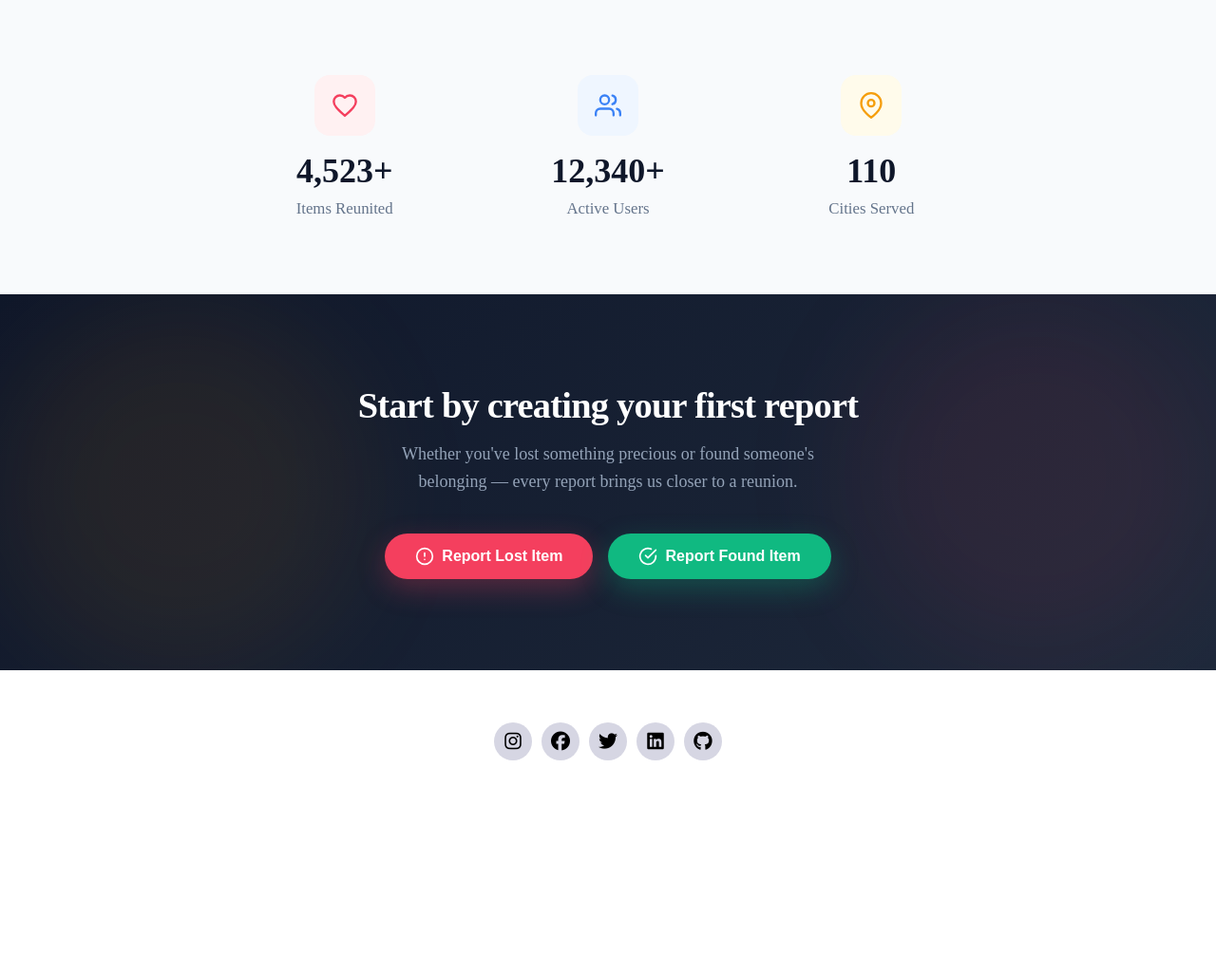
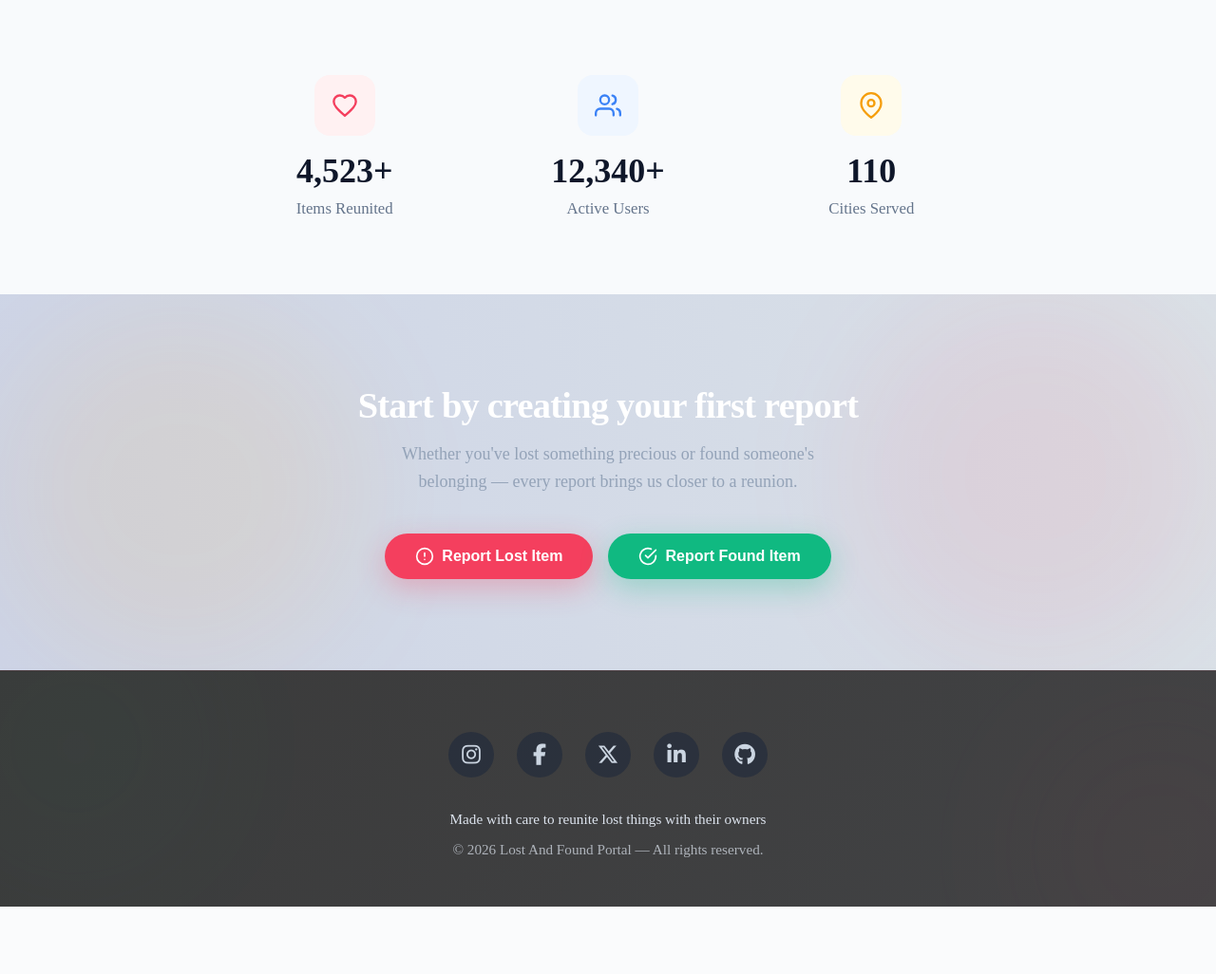
Before and after one commit to Jaspreet1117/Lost-And-Found-Portal, a Node server app: page /Welcome in a window 1280 px wide. Shown: the part 1368-2394 px from the top of the page at 95% size. After the commit the page ends 2323 px from the top, so only its background shows below. Run offline with Node 20, Linux system fonts and the light colour scheme.

Commit message:
Fixed footer

```diff
--- a/public/css/Welcome.css
+++ b/public/css/Welcome.css
@@ -568,7 +568,8 @@
   }
   .secondary-cta {
     padding: 96px 24px;
-    background: linear-gradient(135deg, #0f172a 0%, #1e293b 100%);
+    /* background: linear-gradient(135deg, #, #95c2c4); */
+    background: linear-gradient(260deg, #dae1e7, #cdd4e7);
     position: relative;
     overflow: hidden;
     color: white;
@@ -698,3 +699,103 @@
   border-radius:50%;
   font-size:20px;
 }
+.site-footer {
+    padding: 64px 24px 40px;
+    background: linear-gradient(135deg, #3a3a3a 0%, #424345 100%);
+    color: #dde4ee;
+    position: relative;
+    overflow: hidden;
+    border-top: 1px solid rgba(244, 63, 94, 0.08);
+  }
+
+  .footer-container {
+    max-width: 1200px;
+    margin: 0 auto;
+    text-align: center;
+    position: relative;
+    z-index: 2;
+  }
+
+  .social-icons {
+    display: flex;
+    justify-content: center;
+    gap: 24px;
+    margin-bottom: 32px;
+  }
+
+  .social-link {
+    display: flex;
+    align-items: center;
+    justify-content: center;
+    width: 48px;
+    height: 48px;
+    border-radius: 50%;
+    font-size: 1.4rem;
+    color: #cbd5e1;
+    background: rgba(30, 41, 59, 0.6);
+    transition: all 0.3s ease;
+    text-decoration: none;
+  }
+
+  .social-link:hover {
+    transform: translateY(-4px);
+    box-shadow: 0 10px 25px rgba(0,0,0,0.3);
+  }
+
+  /* Brand-specific hover colors matching your theme */
+  .instagram:hover  { color: #e1306c; background: rgba(225, 48, 108, 0.12); }
+  .facebook:hover   { color: #1877f2; background: rgba(24, 119, 242, 0.12); }
+  .twitter:hover    { color: #1da1f2; background: rgba(29, 161, 242, 0.12); }
+  .linkedin:hover   { color: #0a66c2; background: rgba(10, 102, 194, 0.12); }
+  .github:hover     { color: #ffffff; background: rgba(139, 148, 158, 0.2); }
+
+  .footer-text p {
+    margin: 8px 0;
+    font-size: 0.95rem;
+    line-height: 1.6;
+  }
+
+  .copyright {
+    margin-top: 16px;
+    font-size: 0.875rem;
+    opacity: 0.7;
+  }
+
+  /* Matching decorative glows */
+  .footer-glow {
+    position: absolute;
+    width: 320px;
+    height: 320px;
+    border-radius: 50%;
+    filter: blur(80px);
+    pointer-events: none;
+    opacity: 0.07;
+  }
+
+  .top-left {
+    top: -80px;
+    left: -80px;
+    background: rgba(16, 185, 129, 0.4); /* emerald */
+  }
+
+  .bottom-right {
+    bottom: -100px;
+    right: -100px;
+    background: rgba(244, 63, 94, 0.4); /* rose */
+  }
+
+  @media (max-width: 640px) {
+    .site-footer {
+      padding: 48px 16px 32px;
+    }
+
+    .social-icons {
+      gap: 16px;
+    }
+
+    .social-link {
+      width: 44px;
+      height: 44px;
+      font-size: 1.25rem;
+    }
+  }
--- a/views/Welcome.ejs
+++ b/views/Welcome.ejs
@@ -176,22 +176,34 @@
       </div>
     </section>
     <!-- in progress -->
-    <section class="footer">
-      <div class="footer">
-        <div class ="icons">
-          <div class="icon1"><i class="fa-brands fa-instagram"></i></div>
-          <div class="icon2"><i class="fa-brands fa-facebook"></i></div>
-          <div class="icon3"><i class="fa-brands fa-twitter"></i></div>
-          <div class="icon4"><i class="fa-brands fa-linkedin"></i></div>
-          <div class="icon5"><i class="fa-brands fa-github"></i></div>
+    <footer class="site-footer">
+      <div class="footer-container">
+        <div class="social-icons">
+          <a href="#" class="social-link instagram" aria-label="Instagram">
+            <i class="fa-brands fa-instagram"></i>
+          </a>
+          <a href="#" class="social-link facebook" aria-label="Facebook">
+            <i class="fa-brands fa-facebook-f"></i>
+          </a>
+          <a href="#" class="social-link twitter" aria-label="Twitter / X">
+            <i class="fa-brands fa-x-twitter"></i>
+          </a>
+          <a href="#" class="social-link linkedin" aria-label="LinkedIn">
+            <i class="fa-brands fa-linkedin-in"></i>
+          </a>
+          <a href="#" class="social-link github" aria-label="GitHub">
+            <i class="fa-brands fa-github"></i>
+          </a>
         </div>
-        <div class="mainLine">
-          <p class="mainLine1">
-
-          </p>
+        <div class="footer-text">
+          <p>Made with care to reunite lost things with their owners</p>
+          <p class="copyright">© 2026 Lost And  Found Portal — All rights reserved.</p>
         </div>
       </div>
-    </section>
+      <!-- Optional subtle background glows (matching previous section style) -->
+      <div class="footer-glow top-left"></div>
+      <div class="footer-glow bottom-right"></div>
+    </footer>
     <script>
       document.addEventListener("DOMContentLoaded", () => {
       const numbers = document.querySelectorAll(".number");
--- a/views/pageNotFound.ejs
+++ b/views/pageNotFound.ejs
@@ -9,7 +9,6 @@
 <body>
     <div class="container">
     <h1 class="logo"></h1>
-
     <div class="error-box">
         <h2>404 Error</h2>
         <p>Sorry, we can't find that page.</p>
```
